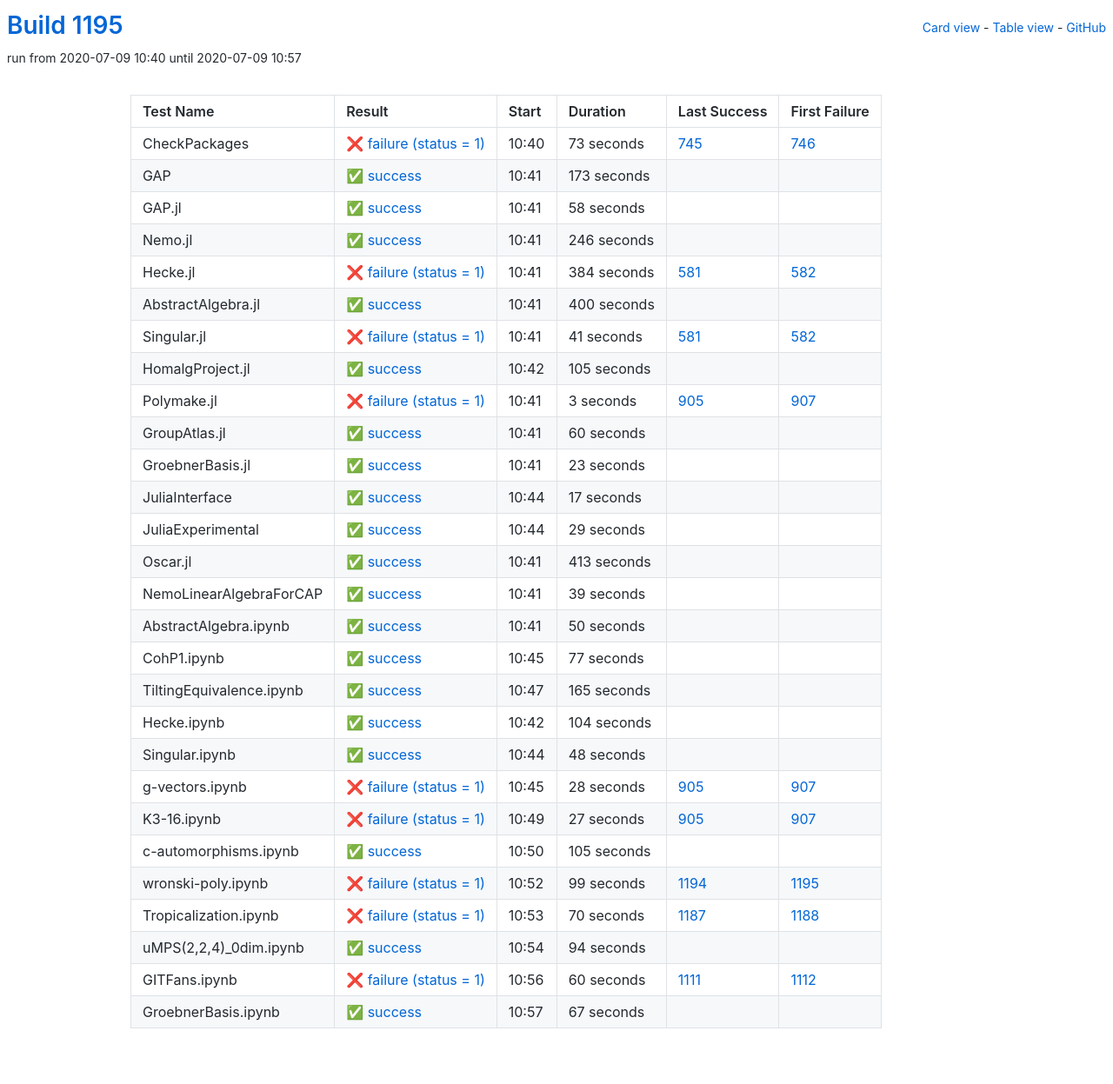
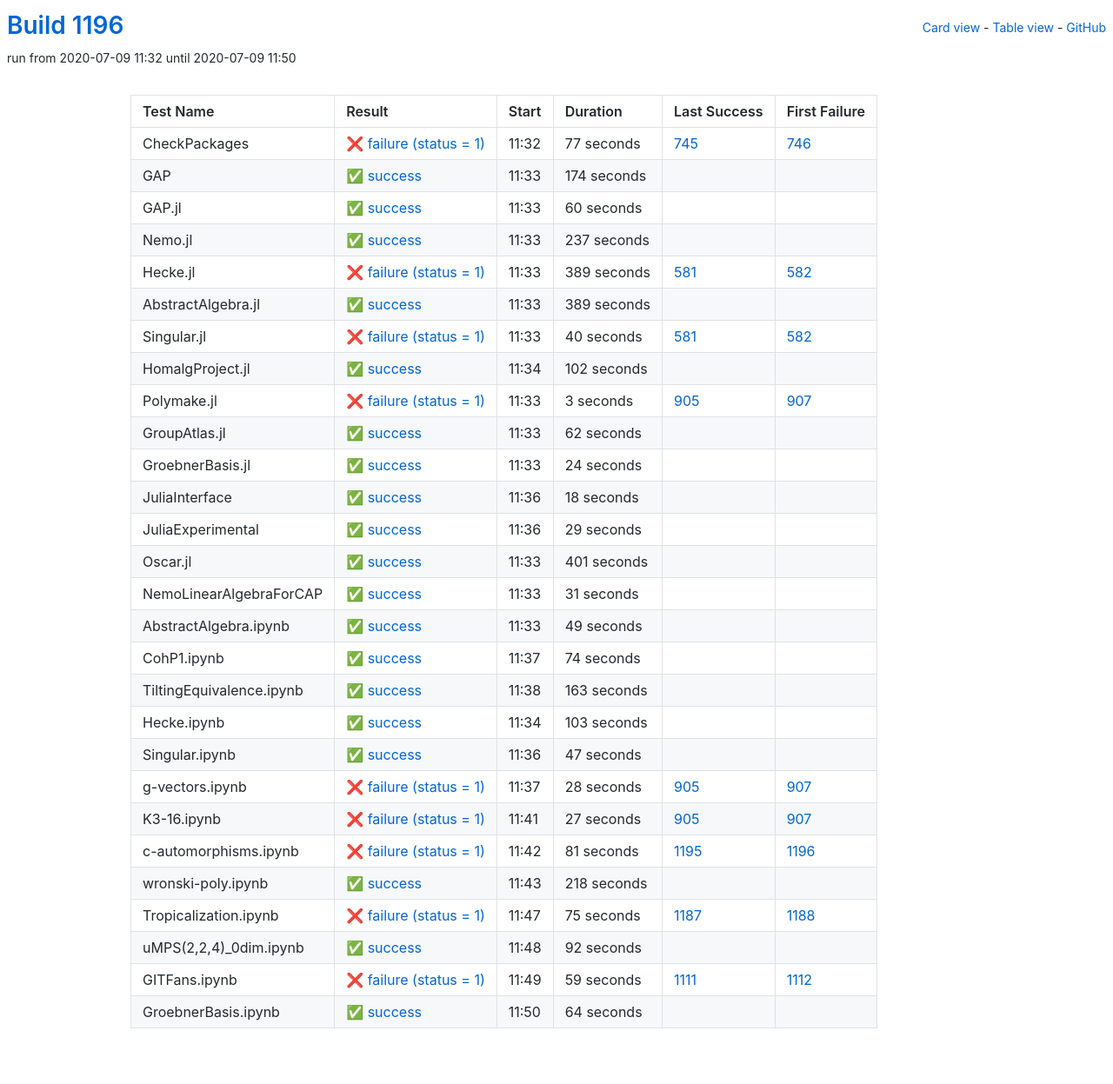
Before and after one commit to oscar-system/oscar-ci-status-1.4, a Jekyll site: the page built from table.html, in a window 1280 px wide. Shown: the whole page at 87% size. Built offline with Jekyll 4.4.1, drawn with Linux system fonts in a browser that asks for light colours.

Commit message:
Build #1196

```diff
--- a/_data/ci.yml
+++ b/_data/ci.yml
@@ -1,6 +1,6 @@
 ---
-build: 1195
-build_url: https://oscarci.mathematik.uni-kl.de/job/oscar-julia-1.4/1195/
+build: 1196
+build_url: https://oscarci.mathematik.uni-kl.de/job/oscar-julia-1.4/1196/
 job: oscar-julia-1.4
 organization: oscar-system
 repo: oscar-ci-status-1.4
@@ -8,104 +8,104 @@ repourl: https://github.com/oscar-system/oscar-ci-status-1.4
 tests:
 - name: CheckPackages
   id: checkpackages
-  log: https://oscarci.mathematik.uni-kl.de/job/oscar-julia-1.4/1195/artifact/logs/build-1195/CheckPackages.log
-  start: 2020-07-09 10:40
+  log: https://oscarci.mathematik.uni-kl.de/job/oscar-julia-1.4/1196/artifact/logs/build-1196/CheckPackages.log
+  start: 2020-07-09 11:32
   success: false
   exitcode: 1
   status: failure
-  duration: 73
+  duration: 77
   last_success: 745
   last_success_url: https://oscarci.mathematik.uni-kl.de/job/oscar-julia-1.4/745/
   first_failure: 746
   first_failure_url: https://oscarci.mathematik.uni-kl.de/job/oscar-julia-1.4/746/
 - name: GAP
   id: gap
-  log: https://oscarci.mathematik.uni-kl.de/job/oscar-julia-1.4/1195/artifact/logs/build-1195/GAP.log
-  start: 2020-07-09 10:41
+  log: https://oscarci.mathematik.uni-kl.de/job/oscar-julia-1.4/1196/artifact/logs/build-1196/GAP.log
+  start: 2020-07-09 11:33
   success: true
   exitcode: 0
   status: success
-  duration: 173
+  duration: 174
   last_success: false
   last_success_url:
   first_failure: false
   first_failure_url:
 - name: GAP.jl
   id: gap-jl
-  log: https://oscarci.mathematik.uni-kl.de/job/oscar-julia-1.4/1195/artifact/logs/build-1195/GAP.jl.log
-  start: 2020-07-09 10:41
+  log: https://oscarci.mathematik.uni-kl.de/job/oscar-julia-1.4/1196/artifact/logs/build-1196/GAP.jl.log
+  start: 2020-07-09 11:33
   success: true
   exitcode: 0
   status: success
-  duration: 58
+  duration: 60
   last_success: false
   last_success_url:
   first_failure: false
   first_failure_url:
 - name: Nemo.jl
   id: nemo-jl
-  log: https://oscarci.mathematik.uni-kl.de/job/oscar-julia-1.4/1195/artifact/logs/build-1195/Nemo.jl.log
-  start: 2020-07-09 10:41
+  log: https://oscarci.mathematik.uni-kl.de/job/oscar-julia-1.4/1196/artifact/logs/build-1196/Nemo.jl.log
+  start: 2020-07-09 11:33
   success: true
   exitcode: 0
   status: success
-  duration: 246
+  duration: 237
   last_success: false
   last_success_url:
   first_failure: false
   first_failure_url:
 - name: Hecke.jl
   id: hecke-jl
-  log: https://oscarci.mathematik.uni-kl.de/job/oscar-julia-1.4/1195/artifact/logs/build-1195/Hecke.jl.log
-  start: 2020-07-09 10:41
+  log: https://oscarci.mathematik.uni-kl.de/job/oscar-julia-1.4/1196/artifact/logs/build-1196/Hecke.jl.log
+  start: 2020-07-09 11:33
   success: false
   exitcode: 1
   status: failure
-  duration: 384
+  duration: 389
   last_success: 581
   last_success_url: https://oscarci.mathematik.uni-kl.de/job/oscar-julia-1.4/581/
   first_failure: 582
   first_failure_url: https://oscarci.mathematik.uni-kl.de/job/oscar-julia-1.4/582/
 - name: AbstractAlgebra.jl
   id: abstractalgebra-jl
-  log: https://oscarci.mathematik.uni-kl.de/job/oscar-julia-1.4/1195/artifact/logs/build-1195/AbstractAlgebra.jl.log
-  start: 2020-07-09 10:41
+  log: https://oscarci.mathematik.uni-kl.de/job/oscar-julia-1.4/1196/artifact/logs/build-1196/AbstractAlgebra.jl.log
+  start: 2020-07-09 11:33
   success: true
   exitcode: 0
   status: success
-  duration: 400
+  duration: 389
   last_success: false
   last_success_url:
   first_failure: false
   first_failure_url:
 - name: Singular.jl
   id: singular-jl
-  log: https://oscarci.mathematik.uni-kl.de/job/oscar-julia-1.4/1195/artifact/logs/build-1195/Singular.jl.log
-  start: 2020-07-09 10:41
+  log: https://oscarci.mathematik.uni-kl.de/job/oscar-julia-1.4/1196/artifact/logs/build-1196/Singular.jl.log
+  start: 2020-07-09 11:33
   success: false
   exitcode: 1
   status: failure
-  duration: 41
+  duration: 40
   last_success: 581
   last_success_url: https://oscarci.mathematik.uni-kl.de/job/oscar-julia-1.4/581/
   first_failure: 582
   first_failure_url: https://oscarci.mathematik.uni-kl.de/job/oscar-julia-1.4/582/
 - name: HomalgProject.jl
   id: homalgproject-jl
-  log: https://oscarci.mathematik.uni-kl.de/job/oscar-julia-1.4/1195/artifact/logs/build-1195/HomalgProject.jl.log
-  start: 2020-07-09 10:42
+  log: https://oscarci.mathematik.uni-kl.de/job/oscar-julia-1.4/1196/artifact/logs/build-1196/HomalgProject.jl.log
+  start: 2020-07-09 11:34
   success: true
   exitcode: 0
   status: success
-  duration: 105
+  duration: 102
   last_success: false
   last_success_url:
   first_failure: false
   first_failure_url:
 - name: Polymake.jl
   id: polymake-jl
-  log: https://oscarci.mathematik.uni-kl.de/job/oscar-julia-1.4/1195/artifact/logs/build-1195/Polymake.jl.log
-  start: 2020-07-09 10:41
+  log: https://oscarci.mathematik.uni-kl.de/job/oscar-julia-1.4/1196/artifact/logs/build-1196/Polymake.jl.log
+  start: 2020-07-09 11:33
   success: false
   exitcode: 1
   status: failure
@@ -116,44 +116,44 @@ tests:
   first_failure_url: https://oscarci.mathematik.uni-kl.de/job/oscar-julia-1.4/907/
 - name: GroupAtlas.jl
   id: groupatlas-jl
-  log: https://oscarci.mathematik.uni-kl.de/job/oscar-julia-1.4/1195/artifact/logs/build-1195/GroupAtlas.jl.log
-  start: 2020-07-09 10:41
+  log: https://oscarci.mathematik.uni-kl.de/job/oscar-julia-1.4/1196/artifact/logs/build-1196/GroupAtlas.jl.log
+  start: 2020-07-09 11:33
   success: true
   exitcode: 0
   status: success
-  duration: 60
+  duration: 62
   last_success: false
   last_success_url:
   first_failure: false
   first_failure_url:
 - name: GroebnerBasis.jl
   id: groebnerbasis-jl
-  log: https://oscarci.mathematik.uni-kl.de/job/oscar-julia-1.4/1195/artifact/logs/build-1195/GroebnerBasis.jl.log
-  start: 2020-07-09 10:41
+  log: https://oscarci.mathematik.uni-kl.de/job/oscar-julia-1.4/1196/artifact/logs/build-1196/GroebnerBasis.jl.log
+  start: 2020-07-09 11:33
   success: true
   exitcode: 0
   status: success
-  duration: 23
+  duration: 24
   last_success: false
   last_success_url:
   first_failure: false
   first_failure_url:
 - name: JuliaInterface
   id: juliainterface
-  log: https://oscarci.mathematik.uni-kl.de/job/oscar-julia-1.4/1195/artifact/logs/build-1195/JuliaInterface.log
-  start: 2020-07-09 10:44
+  log: https://oscarci.mathematik.uni-kl.de/job/oscar-julia-1.4/1196/artifact/logs/build-1196/JuliaInterface.log
+  start: 2020-07-09 11:36
   success: true
   exitcode: 0
   status: success
-  duration: 17
+  duration: 18
   last_success: false
   last_success_url:
   first_failure: false
   first_failure_url:
 - name: JuliaExperimental
   id: juliaexperimental
-  log: https://oscarci.mathematik.uni-kl.de/job/oscar-julia-1.4/1195/artifact/logs/build-1195/JuliaExperimental.log
-  start: 2020-07-09 10:44
+  log: https://oscarci.mathematik.uni-kl.de/job/oscar-julia-1.4/1196/artifact/logs/build-1196/JuliaExperimental.log
+  start: 2020-07-09 11:36
   success: true
   exitcode: 0
   status: success
@@ -164,92 +164,92 @@ tests:
   first_failure_url:
 - name: Oscar.jl
   id: oscar-jl
-  log: https://oscarci.mathematik.uni-kl.de/job/oscar-julia-1.4/1195/artifact/logs/build-1195/Oscar.jl.log
-  start: 2020-07-09 10:41
+  log: https://oscarci.mathematik.uni-kl.de/job/oscar-julia-1.4/1196/artifact/logs/build-1196/Oscar.jl.log
+  start: 2020-07-09 11:33
   success: true
   exitcode: 0
   status: success
-  duration: 413
+  duration: 401
   last_success: false
   last_success_url:
   first_failure: false
   first_failure_url:
 - name: NemoLinearAlgebraForCAP
   id: nemolinearalgebraforcap
-  log: https://oscarci.mathematik.uni-kl.de/job/oscar-julia-1.4/1195/artifact/logs/build-1195/NemoLinearAlgebraForCAP.log
-  start: 2020-07-09 10:41
+  log: https://oscarci.mathematik.uni-kl.de/job/oscar-julia-1.4/1196/artifact/logs/build-1196/NemoLinearAlgebraForCAP.log
+  start: 2020-07-09 11:33
   success: true
   exitcode: 0
   status: success
-  duration: 39
+  duration: 31
   last_success: false
   last_success_url:
   first_failure: false
   first_failure_url:
 - name: AbstractAlgebra.ipynb
   id: abstractalgebra-ipynb
-  log: https://oscarci.mathematik.uni-kl.de/job/oscar-julia-1.4/1195/artifact/logs/build-1195/AbstractAlgebra.ipynb.log
-  start: 2020-07-09 10:41
+  log: https://oscarci.mathematik.uni-kl.de/job/oscar-julia-1.4/1196/artifact/logs/build-1196/AbstractAlgebra.ipynb.log
+  start: 2020-07-09 11:33
   success: true
   exitcode: 0
   status: success
-  duration: 50
+  duration: 49
   last_success: false
   last_success_url:
   first_failure: false
   first_failure_url:
 - name: CohP1.ipynb
   id: cohp1-ipynb
-  log: https://oscarci.mathematik.uni-kl.de/job/oscar-julia-1.4/1195/artifact/logs/build-1195/CohP1.ipynb.log
-  start: 2020-07-09 10:45
+  log: https://oscarci.mathematik.uni-kl.de/job/oscar-julia-1.4/1196/artifact/logs/build-1196/CohP1.ipynb.log
+  start: 2020-07-09 11:37
   success: true
   exitcode: 0
   status: success
-  duration: 77
+  duration: 74
   last_success: false
   last_success_url:
   first_failure: false
   first_failure_url:
 - name: TiltingEquivalence.ipynb
   id: tiltingequivalence-ipynb
-  log: https://oscarci.mathematik.uni-kl.de/job/oscar-julia-1.4/1195/artifact/logs/build-1195/TiltingEquivalence.ipynb.log
-  start: 2020-07-09 10:47
+  log: https://oscarci.mathematik.uni-kl.de/job/oscar-julia-1.4/1196/artifact/logs/build-1196/TiltingEquivalence.ipynb.log
+  start: 2020-07-09 11:38
   success: true
   exitcode: 0
   status: success
-  duration: 165
+  duration: 163
   last_success: false
   last_success_url:
   first_failure: false
   first_failure_url:
 - name: Hecke.ipynb
   id: hecke-ipynb
-  log: https://oscarci.mathematik.uni-kl.de/job/oscar-julia-1.4/1195/artifact/logs/build-1195/Hecke.ipynb.log
-  start: 2020-07-09 10:42
+  log: https://oscarci.mathematik.uni-kl.de/job/oscar-julia-1.4/1196/artifact/logs/build-1196/Hecke.ipynb.log
+  start: 2020-07-09 11:34
   success: true
   exitcode: 0
   status: success
-  duration: 104
+  duration: 103
   last_success: false
   last_success_url:
   first_failure: false
   first_failure_url:
 - name: Singular.ipynb
   id: singular-ipynb
-  log: https://oscarci.mathematik.uni-kl.de/job/oscar-julia-1.4/1195/artifact/logs/build-1195/Singular.ipynb.log
-  start: 2020-07-09 10:44
+  log: https://oscarci.mathematik.uni-kl.de/job/oscar-julia-1.4/1196/artifact/logs/build-1196/Singular.ipynb.log
+  start: 2020-07-09 11:36
   success: true
   exitcode: 0
   status: success
-  duration: 48
+  duration: 47
   last_success: false
   last_success_url:
   first_failure: false
   first_failure_url:
 - name: g-vectors.ipynb
   id: g-vectors-ipynb
-  log: https://oscarci.mathematik.uni-kl.de/job/oscar-julia-1.4/1195/artifact/logs/build-1195/g-vectors.ipynb.log
-  start: 2020-07-09 10:45
+  log: https://oscarci.mathematik.uni-kl.de/job/oscar-julia-1.4/1196/artifact/logs/build-1196/g-vectors.ipynb.log
+  start: 2020-07-09 11:37
   success: false
   exitcode: 1
   status: failure
@@ -260,8 +260,8 @@ tests:
   first_failure_url: https://oscarci.mathematik.uni-kl.de/job/oscar-julia-1.4/907/
 - name: K3-16.ipynb
   id: k3-16-ipynb
-  log: https://oscarci.mathematik.uni-kl.de/job/oscar-julia-1.4/1195/artifact/logs/build-1195/K3-16.ipynb.log
-  start: 2020-07-09 10:49
+  log: https://oscarci.mathematik.uni-kl.de/job/oscar-julia-1.4/1196/artifact/logs/build-1196/K3-16.ipynb.log
+  start: 2020-07-09 11:41
   success: false
   exitcode: 1
   status: failure
@@ -272,72 +272,72 @@ tests:
   first_failure_url: https://oscarci.mathematik.uni-kl.de/job/oscar-julia-1.4/907/
 - name: c-automorphisms.ipynb
   id: c-automorphisms-ipynb
-  log: https://oscarci.mathematik.uni-kl.de/job/oscar-julia-1.4/1195/artifact/logs/build-1195/c-automorphisms.ipynb.log
-  start: 2020-07-09 10:50
+  log: https://oscarci.mathematik.uni-kl.de/job/oscar-julia-1.4/1196/artifact/logs/build-1196/c-automorphisms.ipynb.log
+  start: 2020-07-09 11:42
+  success: false
+  exitcode: 1
+  status: failure
+  duration: 81
+  last_success: 1195
+  last_success_url: https://oscarci.mathematik.uni-kl.de/job/oscar-julia-1.4/1195/
+  first_failure: 1196
+  first_failure_url: https://oscarci.mathematik.uni-kl.de/job/oscar-julia-1.4/1196/
+- name: wronski-poly.ipynb
+  id: wronski-poly-ipynb
+  log: https://oscarci.mathematik.uni-kl.de/job/oscar-julia-1.4/1196/artifact/logs/build-1196/wronski-poly.ipynb.log
+  start: 2020-07-09 11:43
   success: true
   exitcode: 0
   status: success
-  duration: 105
+  duration: 218
   last_success: false
   last_success_url:
   first_failure: false
   first_failure_url:
-- name: wronski-poly.ipynb
-  id: wronski-poly-ipynb
-  log: https://oscarci.mathematik.uni-kl.de/job/oscar-julia-1.4/1195/artifact/logs/build-1195/wronski-poly.ipynb.log
-  start: 2020-07-09 10:52
+- name: Tropicalization.ipynb
+  id: tropicalization-ipynb
+  log: https://oscarci.mathematik.uni-kl.de/job/oscar-julia-1.4/1196/artifact/logs/build-1196/Tropicalization.ipynb.log
+  start: 2020-07-09 11:47
   success: false
   exitcode: 1
   status: failure
-  duration: 99
-  last_success: 1194
-  last_success_url: https://oscarci.mathematik.uni-kl.de/job/oscar-julia-1.4/1194/
-  first_failure: 1195
-  first_failure_url: https://oscarci.mathematik.uni-kl.de/job/oscar-julia-1.4/1195/
-- name: Tropicalization.ipynb
-  id: tropicalization-ipynb
-  log: https://oscarci.mathematik.uni-kl.de/job/oscar-julia-1.4/1195/artifact/logs/build-1195/Tropicalization.ipynb.log
-  start: 2020-07-09 10:53
-  success: false
-  exitcode: 1
-  status: failure
-  duration: 70
+  duration: 75
   last_success: 1187
   last_success_url: https://oscarci.mathematik.uni-kl.de/job/oscar-julia-1.4/1187/
   first_failure: 1188
   first_failure_url: https://oscarci.mathematik.uni-kl.de/job/oscar-julia-1.4/1188/
 - name: uMPS(2,2,4)_0dim.ipynb
   id: umps-2-2-4-0dim-ipynb
-  log: https://oscarci.mathematik.uni-kl.de/job/oscar-julia-1.4/1195/artifact/logs/build-1195/uMPS-2-2-4-_0dim.ipynb.log
-  start: 2020-07-09 10:54
+  log: https://oscarci.mathematik.uni-kl.de/job/oscar-julia-1.4/1196/artifact/logs/build-1196/uMPS-2-2-4-_0dim.ipynb.log
+  start: 2020-07-09 11:48
   success: true
   exitcode: 0
   status: success
-  duration: 94
+  duration: 92
   last_success: false
   last_success_url:
   first_failure: false
   first_failure_url:
 - name: GITFans.ipynb
   id: gitfans-ipynb
-  log: https://oscarci.mathematik.uni-kl.de/job/oscar-julia-1.4/1195/artifact/logs/build-1195/GITFans.ipynb.log
-  start: 2020-07-09 10:56
+  log: https://oscarci.mathematik.uni-kl.de/job/oscar-julia-1.4/1196/artifact/logs/build-1196/GITFans.ipynb.log
+  start: 2020-07-09 11:49
   success: false
   exitcode: 1
   status: failure
-  duration: 60
+  duration: 59
   last_success: 1111
   last_success_url: https://oscarci.mathematik.uni-kl.de/job/oscar-julia-1.4/1111/
   first_failure: 1112
   first_failure_url: https://oscarci.mathematik.uni-kl.de/job/oscar-julia-1.4/1112/
 - name: GroebnerBasis.ipynb
   id: groebnerbasis-ipynb
-  log: https://oscarci.mathematik.uni-kl.de/job/oscar-julia-1.4/1195/artifact/logs/build-1195/GroebnerBasis.ipynb.log
-  start: 2020-07-09 10:57
+  log: https://oscarci.mathematik.uni-kl.de/job/oscar-julia-1.4/1196/artifact/logs/build-1196/GroebnerBasis.ipynb.log
+  start: 2020-07-09 11:50
   success: true
   exitcode: 0
   status: success
-  duration: 67
+  duration: 64
   last_success: false
   last_success_url:
   first_failure: false
```
Also changed, not shown: README.md.
